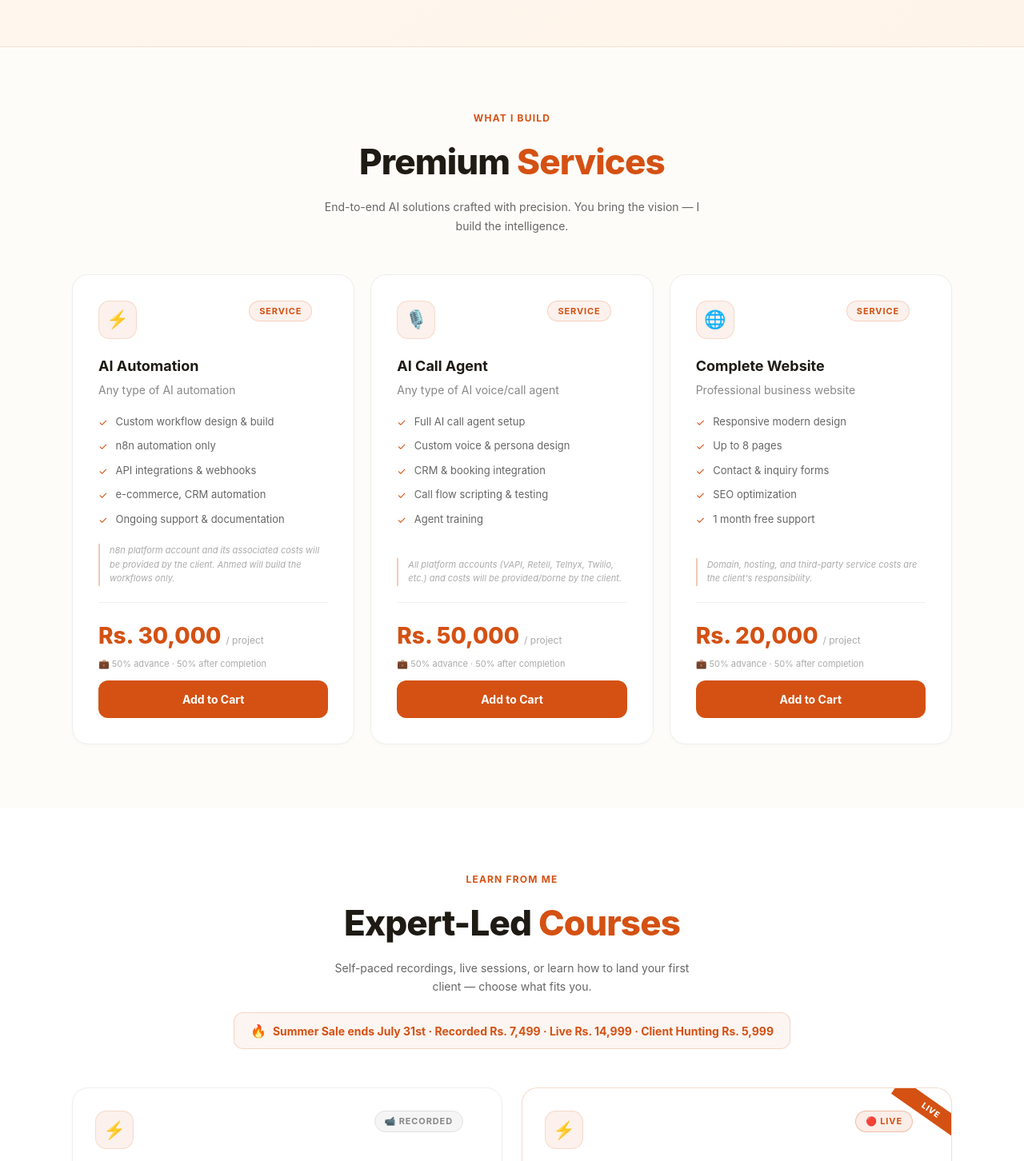
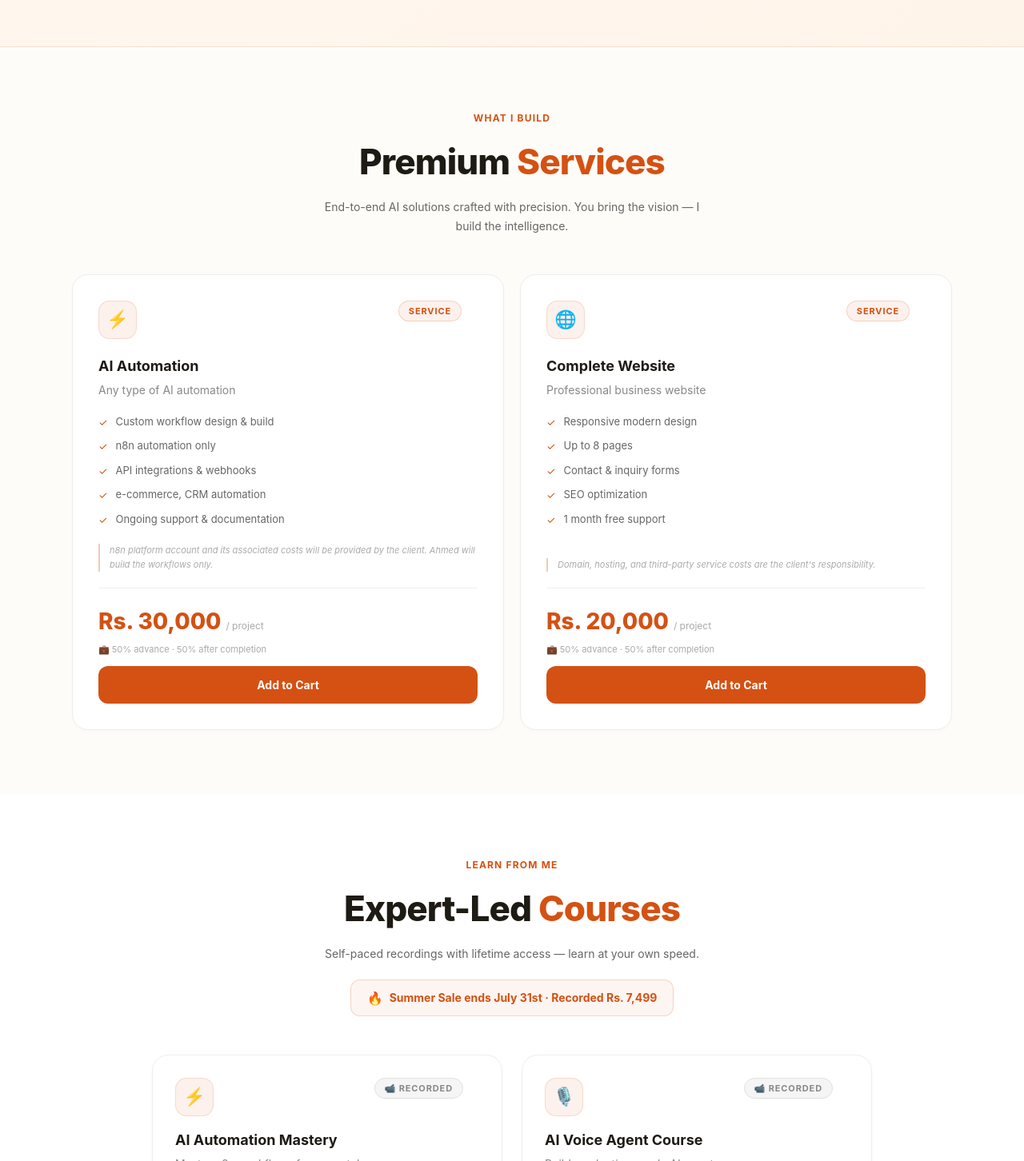
Before and after one commit to AhmedCoder2233/AhmedTiktokStore, a Next.js app: page / in a window 1280 px wide. Shown: the part 1348-2800 px from the top of the page at 80% size. Built offline with nearby package versions, Linux system fonts and the light colour scheme; a web font is replaced by a local one.

Commit message:
Update page.tsx

```diff
--- a/src/app/page.tsx
+++ b/src/app/page.tsx
@@ -6,11 +6,7 @@ import { useCart } from "./CartContext";
 // ─── SALE CONFIG ──────────────────────────────────────────────────────────────
 const SALE_END_DATE = "July 31st";
 const SALE_RECORDED_PRICE = 7499;
-const SALE_LIVE_PRICE = 14999;
-const SALE_CLIENT_HUNTING_PRICE = 5999;
 const ORIGINAL_RECORDED_PRICE = 12000;
-const ORIGINAL_LIVE_PRICE = 20000;
-const ORIGINAL_CLIENT_HUNTING_PRICE = 9999;
 
 // ─── DATA ─────────────────────────────────────────────────────────────────────
 const SERVICES = [
@@ -28,21 +24,6 @@ const SERVICES = [
       "Ongoing support & documentation",
     ],
     note: "n8n platform account and its associated costs will be provided by the client. Ahmed will build the workflows only.",
-  },
-  {
-    id: "ai-call-agent",
-    name: "AI Call Agent",
-    price: 50000,
-    tagline: "Any type of AI voice/call agent",
-    icon: "🎙️",
-    features: [
-      "Full AI call agent setup",
-      "Custom voice & persona design",
-      "CRM & booking integration",
-      "Call flow scripting & testing",
-      "Agent training",
-    ],
-    note: "All platform accounts (VAPI, Retell, Telnyx, Twilio, etc.) and costs will be provided/borne by the client.",
   },
   {
     id: "website",
@@ -79,8 +60,6 @@ const automationOutline = [
   { module: "Final Project", title: "Build an AI Agent Chatbot", topics: ["Generate AI Responses Automatically", "Restaurant Booking", "Save Interested Leads into Google Sheets", "Complete End-to-End Automation Workflow"] },
 ];
 
-const clientHuntingOutline: never[] = [];
-
 const COURSES = [
   {
     id: "course-automation-recorded",
@@ -95,18 +74,6 @@ const COURSES = [
     courseType: "recorded" as const,
   },
   {
-    id: "course-automation-live",
-    name: "AI Automation Mastery",
-    format: "live",
-    icon: "⚡",
-    tagline: "Live sessions on Google Meet",
-    duration: "2 classes · ~45 min each",
-    price: SALE_LIVE_PRICE,
-    originalPrice: ORIGINAL_LIVE_PRICE,
-    outline: automationOutline,
-    courseType: "live" as const,
-  },
-  {
     id: "course-voice-agent-recorded",
     name: "AI Voice Agent Course",
     format: "recorded",
@@ -116,30 +83,6 @@ const COURSES = [
     price: SALE_RECORDED_PRICE,
     originalPrice: ORIGINAL_RECORDED_PRICE,
     outline: voiceAgentOutline,
-    courseType: "recorded" as const,
-  },
-  {
-    id: "course-voice-agent-live",
-    name: "AI Voice Agent Course",
-    format: "live",
-    icon: "🎙️",
-    tagline: "Live sessions on Google Meet",
-    duration: "2 classes · ~45 min each",
-    price: SALE_LIVE_PRICE,
-    originalPrice: ORIGINAL_LIVE_PRICE,
-    outline: voiceAgentOutline,
-    courseType: "live" as const,
-  },
-  {
-    id: "course-client-hunting-recorded",
-    name: "Client Hunting Masterclass",
-    format: "recorded",
-    icon: "🎯",
-    tagline: "12 proven methods to land clients",
-    duration: "1 video · ~1 hour",
-    price: SALE_CLIENT_HUNTING_PRICE,
-    originalPrice: ORIGINAL_CLIENT_HUNTING_PRICE,
-    outline: clientHuntingOutline,
     courseType: "recorded" as const,
   },
 ];
@@ -157,13 +100,6 @@ function SaleBanner() {
           <span className="muted">Recorded:</span>
           <span className="gold bold">Rs. {SALE_RECORDED_PRICE.toLocaleString()}</span>
           <span className="strike">Rs. {ORIGINAL_RECORDED_PRICE.toLocaleString()}</span>
-          <span className="dot">·</span>
-          <span className="muted">Live:</span>
-          <span className="gold bold">Rs. {SALE_LIVE_PRICE.toLocaleString()}</span>
-          <span className="strike">Rs. {ORIGINAL_LIVE_PRICE.toLocaleString()}</span>
-          <span className="dot">·</span>
-          <span className="muted">Client Hunting:</span>
-          <span className="gold bold">Rs. {SALE_CLIENT_HUNTING_PRICE.toLocaleString()}</span>
         </div>
       </div>
     </div>
@@ -244,20 +180,13 @@ function CourseCard({ course }: { course: typeof COURSES[0] }) {
   const { addItem, items } = useCart();
   const inCart = !!items.find(i => i.id === course.id);
   const [showOutline, setShowOutline] = useState(false);
-  const isLive = course.format === "live";
-  const isClientHunting = course.id === "course-client-hunting-recorded";
   const discount = Math.round((1 - course.price / course.originalPrice) * 100);
 
   return (
-    <div className={`card course-card ${isLive ? "course-live" : ""} ${isClientHunting ? "course-client-hunting" : ""}`}>
-      {isLive && <div className="live-ribbon">LIVE</div>}
-      {isClientHunting && <div className="new-ribbon">NEW</div>}
-
+    <div className="card course-card">
       <div className="card-header">
-        <div className={`card-icon ${isClientHunting ? "card-icon-hunting" : ""}`}>{course.icon}</div>
-        <span className={`badge ${isLive ? "badge-live" : isClientHunting ? "badge-hunting" : "badge-recorded"}`}>
-          {isLive ? "🔴 LIVE" : isClientHunting ? "🎯 RECORDED" : "📹 RECORDED"}
-        </span>
+        <div className="card-icon">{course.icon}</div>
+        <span className="badge badge-recorded">📹 RECORDED</span>
       </div>
 
       <div>
@@ -272,34 +201,24 @@ function CourseCard({ course }: { course: typeof COURSES[0] }) {
             <span className="price">Rs. {course.price.toLocaleString()}</span>
             <span className="price-original">Rs. {course.originalPrice.toLocaleString()}</span>
           </div>
-          <p className="price-unit">{isLive ? "2 live classes" : "lifetime access"}</p>
+          <p className="price-unit">lifetime access</p>
         </div>
         <span className="discount-badge">{discount}% OFF</span>
       </div>
 
       <div className="delivery-box">
-        {isLive ? (
-          <>
-            <p className="delivery-item">✅ Interactive Q&A each session</p>
-            <p className="delivery-item">🔗 Google Meet link shared before class</p>
-            <p className="delivery-gold">⚡ Class starts within 1–2 days of payment</p>
-          </>
-        ) : isClientHunting ? (
-          <>
-            <p className="delivery-item">📹 12 client-getting methods covered</p>
-            <p className="delivery-item">🌐 Live portfolio website built in video</p>
-            <p className="delivery-gold">📨 Access sent within 3 days of payment</p>
-          </>
-        ) : (
-          <>
         <p className="delivery-item">📹 Lifetime access to recordings</p>
         <p className="delivery-gold">📨 Access sent within 3 days of payment</p>
-          </>
-        )}
       </div>
 
-      {!isClientHunting && (
-        <>
+      {/* Refund Policy */}
+      <div className="refund-box">
+        <p className="refund-title">⚠️ No Refund Policy</p>
+        <p className="refund-text">
+          Course purchase karne ke baad koi refund nahi milega. Please carefully review the course outline before enrolling.
+        </p>
+      </div>
+
       <button
         onClick={() => setShowOutline(p => !p)}
         className="btn-outline-toggle"
@@ -325,22 +244,20 @@ function CourseCard({ course }: { course: typeof COURSES[0] }) {
           ))}
         </div>
       )}
-        </>
-      )}
 
       <button
         onClick={() => addItem({
           id: course.id,
-          name: `${course.name} (${isLive ? "Live" : "Recorded"})`,
+          name: `${course.name} (Recorded)`,
           price: course.price,
           type: "course",
           courseType: course.courseType,
           description: course.tagline,
         })}
         disabled={inCart}
-        className={`btn-add ${inCart ? "btn-added" : isLive ? "btn-primary" : isClientHunting ? "btn-hunting" : "btn-outline-gold"}`}
+        className={`btn-add ${inCart ? "btn-added" : "btn-outline-gold"}`}
       >
-        {inCart ? "✓ Enrolled" : isLive ? "Book Live Classes" : isClientHunting ? "Get the Course →" : "Enroll Now"}
+        {inCart ? "✓ Enrolled" : "Enroll Now"}
       </button>
     </div>
   );
@@ -418,11 +335,11 @@ export default function Home() {
         /* ── SALE SPOTLIGHT ── */
         .sale-spotlight { background: linear-gradient(135deg,#fff8f0,#fff4ea); border-top: 1px solid #f0e0d0; border-bottom: 1px solid #f0e0d0; padding: 60px 24px; position: relative; overflow: hidden; }
         .sale-spotlight-glow { position: absolute; inset: 0; background: radial-gradient(ellipse 80% 60% at 50% 50%,rgba(212,81,19,.03) 0%,transparent 70%); pointer-events: none; }
-        .sale-spotlight-inner { max-width: 1000px; margin: 0 auto; position: relative; }
+        .sale-spotlight-inner { max-width: 800px; margin: 0 auto; position: relative; }
         .sale-badge-pill { display: inline-flex; align-items: center; gap: 8px; background: #d45113; color: #fff; border-radius: 100px; padding: 6px 20px; font-size: 12px; font-weight: 800; letter-spacing: .08em; margin-bottom: 16px; }
         .sale-h2 { color: #1e1a14; font-size: clamp(28px,5vw,40px); font-weight: 800; margin-bottom: 8px; letter-spacing: -.02em; }
         .sale-sub { color: #666; font-size: 15px; margin-bottom: 36px; }
-        .sale-grid { display: grid; grid-template-columns: repeat(auto-fit,minmax(180px,1fr)); gap: 16px; margin-bottom: 32px; }
+        .sale-grid { display: grid; grid-template-columns: repeat(auto-fit,minmax(220px,1fr)); gap: 16px; margin-bottom: 32px; }
         .sale-box { background: #fff; border: 1px solid rgba(212,81,19,.2); border-radius: 16px; padding: 28px 24px; text-align: center; box-shadow: 0 4px 12px rgba(0,0,0,.02); transition: transform .2s, box-shadow .2s; }
         .sale-box:hover { transform: translateY(-4px); box-shadow: 0 12px 24px rgba(0,0,0,.05); }
         .sale-box-pct { display: inline-block; background: rgba(212,81,19,.1); color: #d45113; border-radius: 8px; padding: 3px 10px; font-size: 11px; font-weight: 700; letter-spacing: .06em; margin-bottom: 12px; }
@@ -435,7 +352,7 @@ export default function Home() {
         .section-dark { background: #fefcf8; padding: 80px 24px; }
         .section-darker { background: #ffffff; padding: 80px 24px; }
         .section-inner { max-width: 1100px; margin: 0 auto; }
-        .section-inner-lg { max-width: 1100px; margin: 0 auto; }
+        .section-inner-lg { max-width: 900px; margin: 0 auto; }
         .section-header { text-align: center; margin-bottom: 48px; }
         .section-eyebrow { color: #d45113; font-size: 12px; font-weight: 700; letter-spacing: .1em; margin-bottom: 12px; }
         .section-h2 { color: #1e1a14; font-size: clamp(28px,5vw,44px); font-weight: 800; letter-spacing: -.02em; }
@@ -444,7 +361,7 @@ export default function Home() {
         .courses-sale-badge { display: inline-flex; align-items: center; gap: 8px; background: rgba(212,81,19,.06); border: 1px solid rgba(212,81,19,.2); border-radius: 12px; padding: 10px 20px; margin-top: 20px; flex-wrap: wrap; justify-content: center; }
 
         /* ── CARDS GRIDS ── */
-        .cards-grid-3 { display: grid; grid-template-columns: repeat(auto-fit,minmax(280px,1fr)); gap: 20px; }
+        .cards-grid-2 { display: grid; grid-template-columns: repeat(auto-fit,minmax(280px,1fr)); gap: 20px; }
         .cards-grid-courses { display: grid; grid-template-columns: repeat(2, 1fr); gap: 24px; }
         @media (max-width: 768px) { .cards-grid-courses { grid-template-columns: 1fr; } }
 
@@ -453,19 +370,11 @@ export default function Home() {
         .card:hover { border-color: #d45113; box-shadow: 0 12px 24px rgba(0,0,0,.04); }
         .service-card { padding: 32px; gap: 20px; }
         .course-card { padding: 28px; }
-        .course-live { border-color: rgba(212,81,19,.2); }
-        .course-client-hunting { border-color: rgba(99,102,241,.2); background: linear-gradient(135deg,#ffffff,#faf9ff); }
-        .course-client-hunting:hover { border-color: #6366f1; box-shadow: 0 12px 24px rgba(99,102,241,.08); }
-        .live-ribbon { position: absolute; top: 16px; right: -28px; background: #d45113; color: #fff; font-size: 10px; font-weight: 800; letter-spacing: .08em; padding: 4px 40px; transform: rotate(35deg); }
-        .new-ribbon { position: absolute; top: 16px; right: -28px; background: #6366f1; color: #fff; font-size: 10px; font-weight: 800; letter-spacing: .08em; padding: 4px 40px; transform: rotate(35deg); }
         .card-header { display: flex; align-items: flex-start; justify-content: space-between; padding-right: 20px; }
         .card-icon { width: 48px; height: 48px; border-radius: 14px; background: rgba(212,81,19,.08); border: 1px solid rgba(212,81,19,.15); display: flex; align-items: center; justify-content: center; font-size: 22px; }
-        .card-icon-hunting { background: rgba(99,102,241,.08); border-color: rgba(99,102,241,.2); }
         .badge { font-size: 11px; font-weight: 700; letter-spacing: .08em; border-radius: 100px; padding: 4px 12px; }
         .badge-gold { color: #d45113; background: rgba(212,81,19,.08); border: 1px solid rgba(212,81,19,.2); }
-        .badge-live { color: #d45113; background: rgba(212,81,19,.1); border: 1px solid rgba(212,81,19,.3); }
         .badge-recorded { color: #888; background: #f5f5f5; border: 1px solid #e0e0e0; }
-        .badge-hunting { color: #6366f1; background: rgba(99,102,241,.08); border: 1px solid rgba(99,102,241,.2); }
         .card-title { color: #1e1a14; font-size: 18px; font-weight: 700; margin-bottom: 6px; }
         .card-tagline { color: #888; font-size: 14px; }
         .duration-text { color: #d45113; font-size: 12px; font-family: monospace; margin-top: 6px; }
@@ -486,6 +395,11 @@ export default function Home() {
         .delivery-item { color: #777; font-size: 12px; margin-bottom: 4px; }
         .delivery-gold { color: #d45113; font-size: 12px; }
 
+        /* ── REFUND BOX ── */
+        .refund-box { background: rgba(255,80,50,.04); border: 1px solid rgba(255,80,50,.2); border-radius: 10px; padding: 12px 14px; }
+        .refund-title { color: #c0392b; font-size: 12px; font-weight: 700; margin-bottom: 4px; }
+        .refund-text { color: #888; font-size: 11px; line-height: 1.6; }
+
         /* ── BUTTONS ── */
         .btn-add { width: 100%; padding: 13px; border-radius: 12px; font-size: 14px; font-weight: 700; cursor: pointer; transition: opacity .2s; }
         .btn-add:disabled { cursor: default; }
@@ -493,8 +407,6 @@ export default function Home() {
         .btn-primary:hover:not(:disabled) { opacity: .85; }
         .btn-outline-gold { background: transparent; color: #d45113; border: 1px solid rgba(212,81,19,.4); }
         .btn-outline-gold:hover:not(:disabled) { background: rgba(212,81,19,.05); border-color: #d45113; }
-        .btn-hunting { background: #6366f1; color: #fff; border: none; }
-        .btn-hunting:hover:not(:disabled) { opacity: .85; }
         .btn-added { background: #f5f5f5; color: #aaa; border: 1px solid #e0e0e0; }
         .btn-outline-toggle { background: transparent; border: 1px solid #e0e0e0; border-radius: 10px; padding: 10px; cursor: pointer; color: #888; font-size: 13px; display: flex; align-items: center; justify-content: center; gap: 6px; transition: border-color .2s,color .2s; width: 100%; margin-top: 8px; }
         .btn-outline-toggle:hover { border-color: #d45113; color: #d45113; }
@@ -521,12 +433,11 @@ export default function Home() {
         .pricing-td-inner { display: flex; align-items: center; gap: 10px; flex-wrap: wrap; }
         .pricing-name { color: #333; font-size: 14px; }
         .type-service { font-size: 10px; font-weight: 700; letter-spacing: .06em; padding: 2px 8px; border-radius: 100px; background: rgba(212,81,19,.08); color: #d45113; border: 1px solid rgba(212,81,19,.2); white-space: nowrap; }
-        .type-live { font-size: 10px; font-weight: 700; letter-spacing: .06em; padding: 2px 8px; border-radius: 100px; background: rgba(100,200,100,.08); color: #2c8f5c; border: 1px solid rgba(100,200,100,.2); white-space: nowrap; }
         .type-recorded { font-size: 10px; font-weight: 700; letter-spacing: .06em; padding: 2px 8px; border-radius: 100px; background: #f5f5f5; color: #888; border: 1px solid #e0e0e0; white-space: nowrap; }
-        .type-new { font-size: 10px; font-weight: 700; letter-spacing: .06em; padding: 2px 8px; border-radius: 100px; background: rgba(99,102,241,.08); color: #6366f1; border: 1px solid rgba(99,102,241,.2); white-space: nowrap; }
         .pricing-price { color: #d45113; font-weight: 700; font-size: 15px; text-align: right; }
         .pricing-orig { color: #bbb; font-size: 12px; text-decoration: line-through; }
         .pricing-note { margin-top: 16px; padding: 16px 20px; background: rgba(212,81,19,.03); border: 1px solid rgba(212,81,19,.1); border-radius: 14px; color: #888; font-size: 12px; line-height: 1.7; }
+        .pricing-refund-note { margin-top: 10px; padding: 14px 20px; background: rgba(255,80,50,.03); border: 1px solid rgba(255,80,50,.15); border-radius: 14px; color: #888; font-size: 12px; line-height: 1.7; }
 
         /* ── WHY ME ── */
         .whyme-grid { display: grid; grid-template-columns: repeat(auto-fit,minmax(280px,1fr)); gap: 48px; align-items: center; }
@@ -574,7 +485,7 @@ export default function Home() {
             Ahmed <span className="hero-outline">Memon</span>
           </h1>
           <p className="hero-sub">
-            AI Automations · Voice Agents · Professional Courses.{" "}
+            AI Automations · Professional Courses.{" "}
             <span className="hero-accent">Enroll now at discounted prices!</span>
           </p>
           <div className="hero-btns">
@@ -610,8 +521,6 @@ export default function Home() {
           <div className="sale-grid">
             {[
               { label: "Recorded Course", salePrice: SALE_RECORDED_PRICE, origPrice: ORIGINAL_RECORDED_PRICE, detail: "6 classes · lifetime access" },
-              { label: "Live Course", salePrice: SALE_LIVE_PRICE, origPrice: ORIGINAL_LIVE_PRICE, detail: "2 live sessions · Google Meet" },
-              { label: "Client Hunting", salePrice: SALE_CLIENT_HUNTING_PRICE, origPrice: ORIGINAL_CLIENT_HUNTING_PRICE, detail: "~1 hr video · 12 methods" },
             ].map(item => (
               <div key={item.label} className="sale-box">
                 <div className="sale-box-pct">{Math.round((1 - item.salePrice / item.origPrice) * 100)}% OFF</div>
@@ -638,7 +547,7 @@ export default function Home() {
             <h2 className="section-h2">Premium <span>Services</span></h2>
             <p className="section-desc">End-to-end AI solutions crafted with precision. You bring the vision — I build the intelligence.</p>
           </div>
-          <div className="cards-grid-3">
+          <div className="cards-grid-2">
             {SERVICES.map(svc => <ServiceCard key={svc.id} svc={svc} />)}
           </div>
         </div>
@@ -650,11 +559,11 @@ export default function Home() {
           <div className="section-header">
             <p className="section-eyebrow">LEARN FROM ME</p>
             <h2 className="section-h2">Expert-Led <span>Courses</span></h2>
-            <p className="section-desc">Self-paced recordings, live sessions, or learn how to land your first client — choose what fits you.</p>
+            <p className="section-desc">Self-paced recordings with lifetime access — learn at your own speed.</p>
             <div className="courses-sale-badge">
               <span>🔥</span>
               <span style={{ color: "#d45113", fontWeight: 700, fontSize: "14px" }}>
-                Summer Sale ends {SALE_END_DATE} · Recorded Rs. {SALE_RECORDED_PRICE.toLocaleString()} · Live Rs. {SALE_LIVE_PRICE.toLocaleString()} · Client Hunting Rs. {SALE_CLIENT_HUNTING_PRICE.toLocaleString()}
+                Summer Sale ends {SALE_END_DATE} · Recorded Rs. {SALE_RECORDED_PRICE.toLocaleString()}
               </span>
             </div>
           </div>
@@ -683,19 +592,15 @@ export default function Home() {
                 <tbody>
                   {[
                     { name: "AI Automation (n8n only)", price: "30,000", type: "Service" },
-                    { name: "AI Call / Voice Agent", price: "50,000", type: "Service" },
                     { name: "Complete Website", price: "20,000", type: "Service" },
                     { name: "AI Automation Mastery — Recorded", price: `${SALE_RECORDED_PRICE.toLocaleString()} 🔥`, origPrice: ORIGINAL_RECORDED_PRICE.toLocaleString(), type: "Recorded" },
-                    { name: "AI Automation Mastery — Live", price: `${SALE_LIVE_PRICE.toLocaleString()} 🔥`, origPrice: ORIGINAL_LIVE_PRICE.toLocaleString(), type: "Live" },
                     { name: "AI Voice Agent Course — Recorded", price: `${SALE_RECORDED_PRICE.toLocaleString()} 🔥`, origPrice: ORIGINAL_RECORDED_PRICE.toLocaleString(), type: "Recorded" },
-                    { name: "AI Voice Agent Course — Live", price: `${SALE_LIVE_PRICE.toLocaleString()} 🔥`, origPrice: ORIGINAL_LIVE_PRICE.toLocaleString(), type: "Live" },
-                    { name: "Client Hunting Masterclass — Recorded", price: `${SALE_CLIENT_HUNTING_PRICE.toLocaleString()} 🔥`, origPrice: ORIGINAL_CLIENT_HUNTING_PRICE.toLocaleString(), type: "New" },
                   ].map((row, i) => (
                     <tr key={i}>
                       <td>
                         <div className="pricing-td-inner">
                           <span className="pricing-name">{row.name}</span>
-                          <span className={row.type === "Service" ? "type-service" : row.type === "Live" ? "type-live" : row.type === "New" ? "type-new" : "type-recorded"}>
+                          <span className={row.type === "Service" ? "type-service" : "type-recorded"}>
                             {row.type}
                           </span>
                         </div>
@@ -713,7 +618,10 @@ export default function Home() {
             </div>
           </div>
           <p className="pricing-note">
-            <span style={{ color: "#d45113", fontWeight: 700 }}>Note:</span> Platform accounts and associated costs (n8n, voice AI, hosting, etc.) are the responsibility of the client. Ahmed builds the workflows, agents, and websites only.
+            <span style={{ color: "#d45113", fontWeight: 700 }}>Note:</span> Platform accounts and associated costs (n8n, hosting, etc.) are the responsibility of the client. Ahmed builds the workflows and websites only.
+          </p>
+          <p className="pricing-refund-note">
+            <span style={{ color: "#c0392b", fontWeight: 700 }}>⚠️ No Refund Policy:</span> Course purchase karne ke baad koi bhi refund nahi diya jayega. Enroll karne se pehle course outline zaroor dekh lein.
           </p>
         </div>
       </section>
@@ -741,8 +649,8 @@ export default function Home() {
             <div className="stats-grid">
               {[
                 { val: "30K", label: "AI Automation", desc: "n8n workflow builds" },
-                { val: "50K", label: "AI Call Agent", desc: "Voice-ready AI systems" },
                 { val: "20K", label: "Website", desc: "Full business site" },
+                { val: "7.5K", label: "Recorded Course", desc: "Lifetime access" },
                 { val: "∞", label: "Support", desc: "Post-delivery guidance" },
               ].map(s => (
                 <div key={s.label} className="stat-card">
```
Lines whose indentation alone changed are shown as unchanged.
